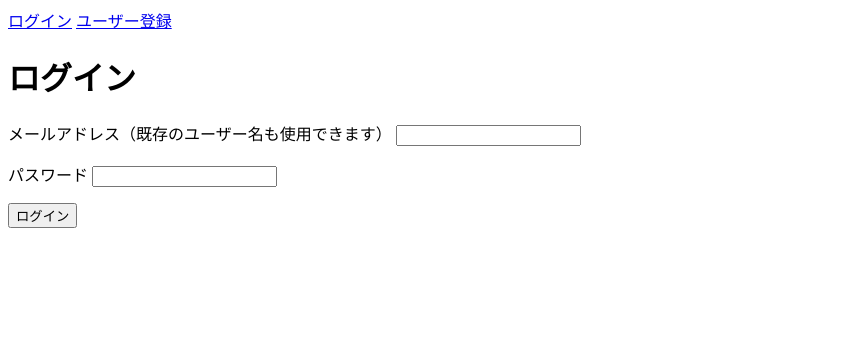
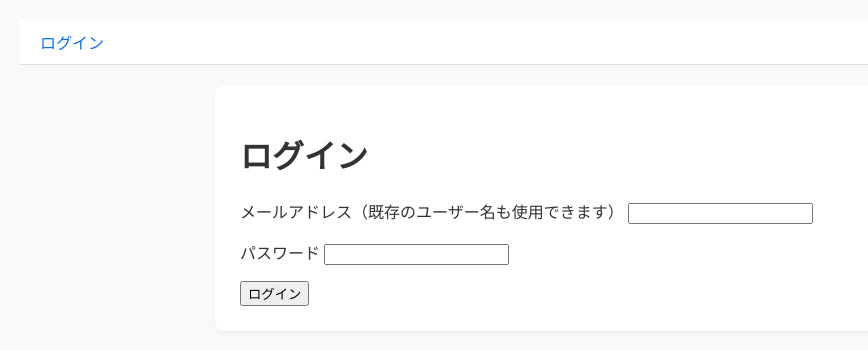
Before and after one commit to MS-0324/practical-training, a Flask app: page /login in a window 1280 px wide. Shown: the top 350 px of the page, without its empty margins (0-868 px from the left). Run offline with Flask 3, Linux system fonts and the light colour scheme.

Commit message:
base.htmlの修正

```diff
--- a/src/templates/base.html
+++ b/src/templates/base.html
@@ -1,14 +1,83 @@
 <!doctype html>
 <html lang="ja">
-<head><meta charset="utf-8"><meta name="viewport" content="width=device-width, initial-scale=1"><title>{{ title|default('収支管理') }}</title></head>
+<head>
+  <meta charset="utf-8">
+  <meta name="viewport" content="width=device-width, initial-scale=1">
+  <title>家計簿アプリ</title>
+
+  <!-- ここから追加：全画面・ダッシュボード用の見た目を調整 -->
+  <style>
+    body {
+      font-family: "Helvetica Neue", Arial, "平角ゴシック", sans-serif;
+      background-color: #f8f9fa;
+      color: #333;
+      margin: 0;
+      padding: 20px;
+    }
+    header {
+      background: #ffffff;
+      padding: 10px 20px;
+      border-bottom: 1px solid #ddd;
+      margin-bottom: 20px;
+    }
+    main {
+      max-width: 800px;
+      margin: 0 auto;
+      background: #ffffff;
+      padding: 25px;
+      border-radius: 8px;
+      box-shadow: 0 2px 5px rgba(0,0,0,0.05);
+    }
+    /* 表（テーブル）のレイアウト調整 */
+    table {
+      width: 100%;
+      border-collapse: collapse;
+      margin-top: 15px;
+    }
+    th, td {
+      padding: 10px 12px;
+      border-bottom: 1px solid #eee;
+      text-align: left;
+    }
+    th {
+      background-color: #f1f3f5;
+    }
+    /* ボタンやリンクの調整 */
+    a {
+      color: #0d6efd;
+      text-decoration: none;
+    }
+    a:hover {
+      text-decoration: underline;
+    }
+    button {
+      cursor: pointer;
+    }
+  </style>
+  <!-- ここまで追加 -->
+
+</head>
 <body>
-<header><nav aria-label="メインナビゲーション">
-{% if current_user.is_authenticated %}
-<a href="{{ url_for('dashboard') }}">ダッシュボード</a>
-<span>{{ current_user.username }}</span>
-<form method="post" action="{{ url_for('logout') }}">{{ action_form.hidden_tag() }}<button>ログアウト</button></form>
-{% else %}<a href="{{ url_for('login') }}">ログイン</a> <a href="{{ url_for('register') }}">ユーザー登録</a>{% endif %}
-</nav></header>
-{% for message in get_flashed_messages() %}<p role="status">{{ message }}</p>{% endfor %}
-<main>{% block content %}{% endblock %}</main>
-</body></html>
+  <header>
+    <nav aria-label="メインナビゲーション">
+      {% if current_user.is_authenticated %}
+        <a href="{{ url_for('dashboard') }}">ダッシュボード</a>
+        <span>{{ current_user.username }}</span>
+        <form method="post" action="{{ url_for('logout') }}" style="display:inline;">
+          <button type="submit">ログアウト</button>
+        </form>
+      {% else %}
+        <a href="{{ url_for('login') }}">ログイン</a>
+      {% endif %}
+    </nav>
+  </header>
+
+  {% for message in get_flashed_messages() %}
+    <p role="status">{{ message }}</p>
+  {% endfor %}
+
+  <main>
+    {% block content %}{% endblock %}
+  </main>
+</body>
+</html>
```
